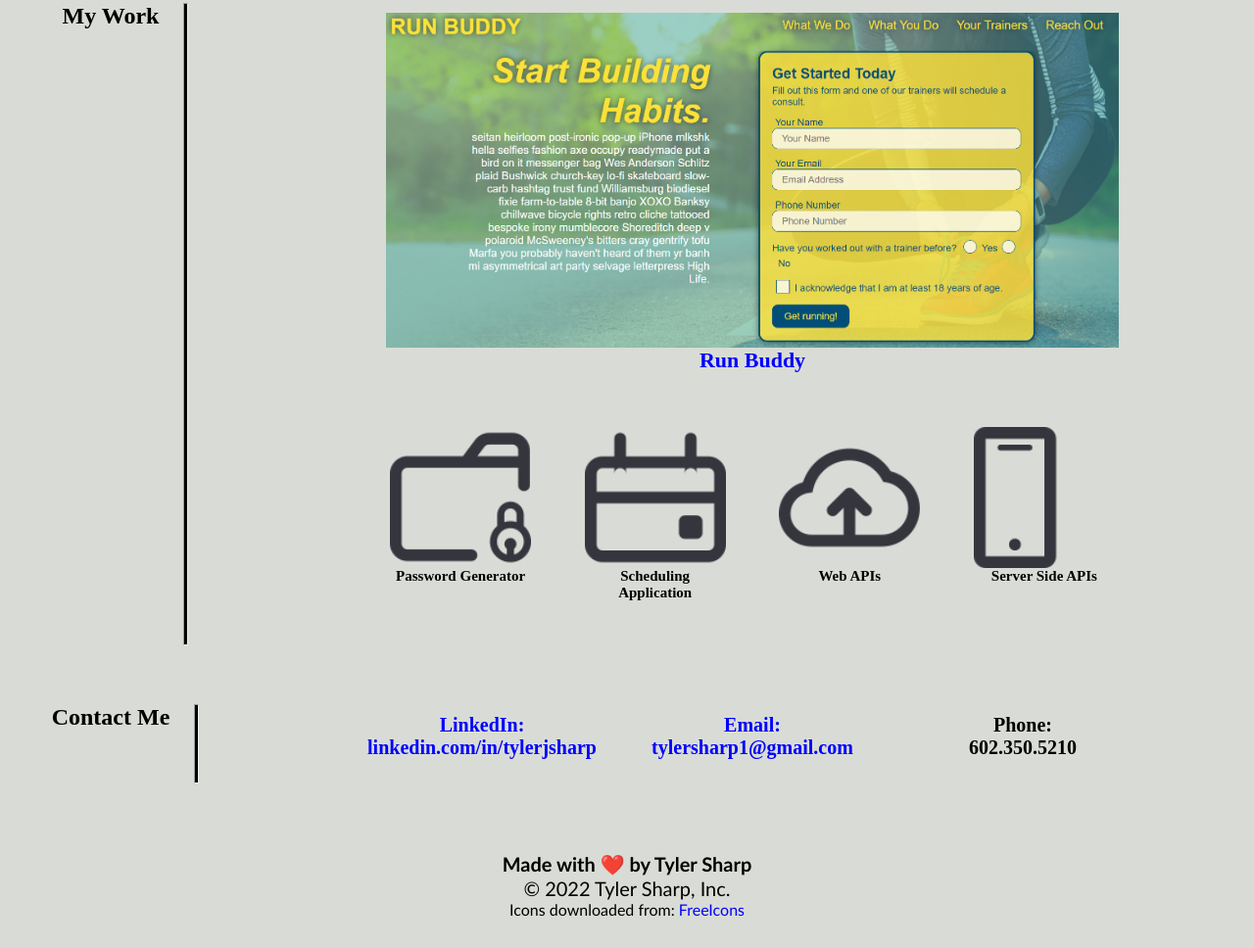
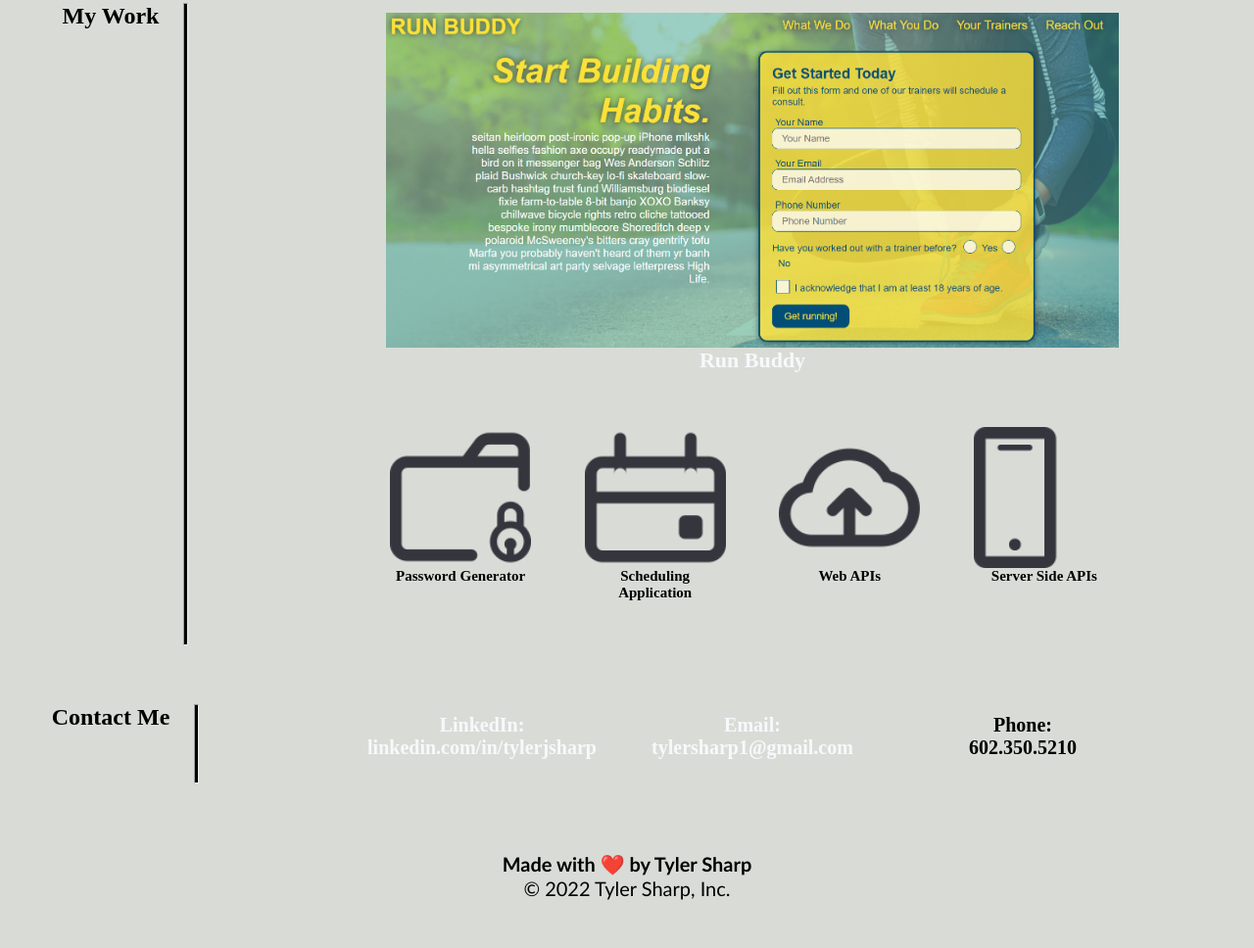
Before and after one commit to tylers22/Challenge02-ProfessionalPortfolio, a plain HTML site: page index.html in a window 1280 px wide. Shown: the part 490-1458 px from the top of the page at 98% size. Drawn offline with Linux system fonts and the light colour scheme.

Commit message:
almost done, commented everything

```diff
--- a/assets/css/style.css
+++ b/assets/css/style.css
@@ -56,14 +56,9 @@ body {
     margin-right: 25px;
 }
 
-a {
-    text-decoration: none;
-    color: blue;
-}
+/* end header */
 
-p {
-    font-size: 20px;
-}
+/* hero */
 
 .hero {
     height: 100px;
@@ -87,7 +82,8 @@ p {
 .flex-row {
     display: flex;
   }
-/* solid line */
+
+  /* hero */
 
   /* about me section */
   .flex-container-about-me {
@@ -108,8 +104,6 @@ p {
     margin-bottom: 20px;
     border-radius: 14px;
     border-right: black;
-
-
     }
 
    .flex-container-about-me-content {
@@ -123,7 +117,9 @@ p {
     padding: 10px;
    }
 
+/* about me section */
 
+/* my work */
 .flex-container-my-work {
   display: flex;
   flex-wrap: wrap;
@@ -131,7 +127,6 @@ p {
   width: 100%;
   margin-bottom: 20px;
   border-radius: 14px;
-
 }
 
 .flex-container-my-work-h2 {
@@ -142,7 +137,6 @@ p {
   margin-top: 20px;
   margin-bottom: 20px;
   border-radius: 14px;
-
  }
 
 .flex-container-main-app {
@@ -181,9 +175,7 @@ p {
     border-radius: 14px;
 
 }
-/* for text area inside of flex item */
 .flex-item span {
-  /* pushes element to bottom of flex item */
   margin-top: auto;
   width: 100%;
   background-color: #a8adba;
@@ -213,7 +205,6 @@ p {
 }
 
 .flex-item span {
-  /* pushes element to bottom of flex item */
   margin-top: auto;
   width: 100%;
   background-color: #a8adba;
@@ -221,8 +212,7 @@ p {
   padding: 10px 5px;
   text-align: center;
 }
-
-/* MY WORK END */
+/* my work end */
 
 /* contact me section */
 .flex-container-contact {
@@ -298,7 +288,18 @@ p {
     font-size: 20px;
 }
 
-/* UTILITIES */
+/* footer section end */
+
+/* utilities */
+a {
+  text-decoration: none;
+  color: rgb(248, 248, 252);
+}
+
+p {
+  font-size: 20px;
+}
+
 .text-left {
     text-align: left;
   }
@@ -318,6 +319,8 @@ p {
   width: 5px;
   background-color: black;
 }
+
+/* utilities end */
 
   /* media query for smaller desktop */
   @media screen and (max-width: 980px) {
--- a/index.html
+++ b/index.html
@@ -54,9 +54,9 @@
             </div>
         </section>
         <hr>
+<!-- about me end -->
 
-
-  <!-- my work start -->
+<!-- my work start -->
     <section >
         <div class="flex-container-my-work" id="my-work">
             <div class="flex-container-my-work-h2">
@@ -98,9 +98,9 @@
             </div>
         </div>
     </section>
-  <!-- my work end -->
+<!-- my work end -->
 
-    <!-- contact me section -->
+<!-- contact me section -->
         <section id="contact-me">
             <div class="flex-container-contact" id="contact-me">
                 <div class="flex-container-contact-h2">
@@ -122,19 +122,15 @@
                     </div>
                 </div>
             </div>
-
-
         </section>
 
-
-
-
+<!-- contact me end-->
 
     <div class="footer">
         <h2 >Made with ❤️️ by Tyler Sharp</h2>
         <p>
             &copy; 2022 Tyler Sharp, Inc.
-            <div>Icons downloaded from: <a https://freeicons.io>FreeIcons</a></div>
+
         </p>
     </div>
 </body>
```
Lines whose indentation alone changed are shown as unchanged.
